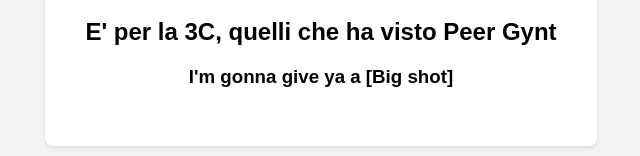
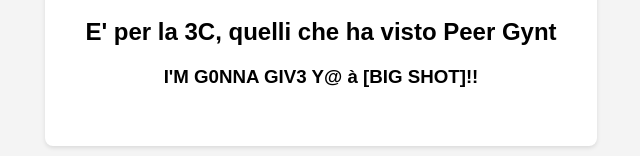
Before and after one commit to manuka-code/PerLori, a plain HTML site: page index.html in a window 1280 px wide. Shown: the part 437-593 px from the top of the page, without its empty margins (319-959 px from the left). Drawn offline with Linux system fonts and the light colour scheme.

Commit message:
Update index.html

```diff
--- a/index.html
+++ b/index.html
@@ -81,7 +81,7 @@
         E' per la 3C, quelli che ha visto Peer Gynt
         </h2>
 <h3>
-    I'm gonna give ya a [Big shot]
+    I'M G0NNA GIV3 Y@ à [BIG SHOT]!!
 </h3>
     </div>
 
```
